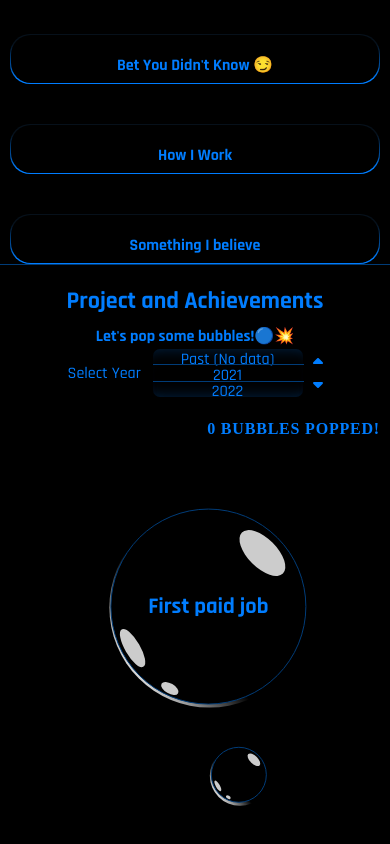
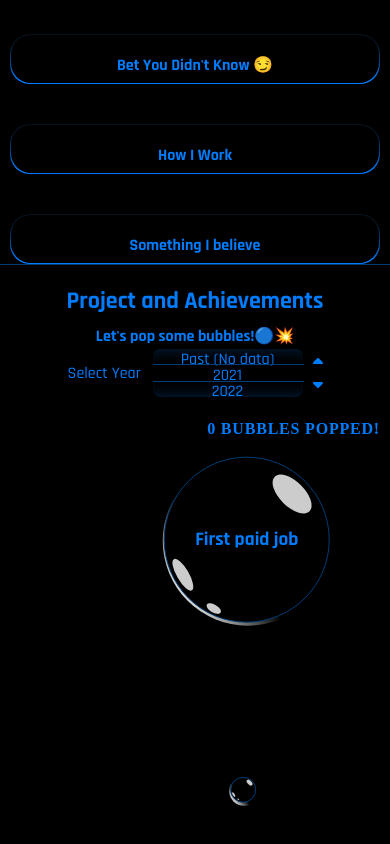
Before and after one commit to Bernard-Kuria/bernard-kuria, a React (Vite) app in the folder portfolio_website/: page / in a window 390 px wide. Shown: the part 1140-1984 px from the top of the page. Built offline with nearby package versions, Linux system fonts and the light colour scheme.

Commit message:
modifying bubbles for better view and smoother animations. Also adjusted the bubble description window (AboutTitle).

```diff
--- a/portfolio_website/src/App.jsx
+++ b/portfolio_website/src/App.jsx
@@ -20,7 +20,7 @@ const initialMilestones = {
     id: "milestone1",
     year: 2023,
     title: "1st Place JKUAT Hackathon",
-    bubbleSize: "200px",
+    bubbleSize: 200,
     description: (
       <div>
         <p>
@@ -65,7 +65,7 @@ const initialMilestones = {
     id: "milestone2",
     year: 2024,
     title: "E-NEXUS Start-up",
-    bubbleSize: "250px",
+    bubbleSize: 250,
     description: (
       <p>
         E-Nexus is an online platform that connects e-waste producers and
@@ -83,7 +83,7 @@ const initialMilestones = {
     id: "milestone3",
     year: 2023,
     title: "3rd place Mt Kenya Hackathon",
-    bubbleSize: "200px",
+    bubbleSize: 200,
     description: (
       <>
         <p>
@@ -116,7 +116,7 @@ const initialMilestones = {
     id: "milestone4",
     year: 2024,
     title: "AfyaPulse Start-up",
-    bubbleSize: "250px",
+    bubbleSize: 250,
     description: (
       <>
         <p>
@@ -143,7 +143,7 @@ const initialMilestones = {
     id: "milestone5",
     year: 2023,
     title: "Self-Balancing Robot",
-    bubbleSize: "150px",
+    bubbleSize: 150,
     description: (
       <>
         <p>
@@ -179,7 +179,7 @@ const initialMilestones = {
     id: "milestone6",
     year: 2024,
     title: "Job at KEDA Ceramics",
-    bubbleSize: "200px",
+    bubbleSize: 200,
     description: (
       <>
         <p>
@@ -206,7 +206,7 @@ const initialMilestones = {
     id: "milestone7",
     year: 2025,
     title: "Internship at onQ Kenya",
-    bubbleSize: "200px",
+    bubbleSize: 200,
     description: (
       <>
         <p>
@@ -225,7 +225,7 @@ const initialMilestones = {
     id: "milestone8",
     year: 2025,
     title: "This portfolio website",
-    bubbleSize: "200px",
+    bubbleSize: 200,
     description: (
       <>
         <p>
@@ -243,7 +243,7 @@ const initialMilestones = {
     id: "milestone9",
     year: 2024,
     title: "Graduated from Dedan Kimathi University",
-    bubbleSize: "200px",
+    bubbleSize: 200,
     description: (
       <>
         <p>
@@ -264,7 +264,7 @@ const initialMilestones = {
     id: "milestone10",
     year: 2022,
     title: "Participant at ElectronicWings Competition",
-    bubbleSize: "200px",
+    bubbleSize: 200,
     description: (
       <>
         <p>
@@ -290,7 +290,7 @@ const initialMilestones = {
     id: "milestone11",
     year: 2023,
     title: "Participant at World Engineering Day Hackathon",
-    bubbleSize: "200px",
+    bubbleSize: 200,
     description: (
       <>
         <p>
@@ -309,7 +309,7 @@ const initialMilestones = {
     id: "milestone12",
     year: 2021,
     title: "First paid job",
-    bubbleSize: "200px",
+    bubbleSize: 200,
     description: (
       <>
         <p>
--- a/portfolio_website/src/Front_page/Proj-Achievmt-sec/ProjAchvmt.jsx
+++ b/portfolio_website/src/Front_page/Proj-Achievmt-sec/ProjAchvmt.jsx
@@ -8,7 +8,7 @@ const dummyMilestone = {
   id: "dummy",
   year: null,
   title: "",
-  bubbleSize: "60px",
+  bubbleSize: 60,
   description: "",
   clicked: false,
   display: "block",
--- a/portfolio_website/src/Front_page/Proj-Achievmt-sec/components/Bubble.jsx
+++ b/portfolio_website/src/Front_page/Proj-Achievmt-sec/components/Bubble.jsx
@@ -82,8 +82,16 @@ export default function Bubble({
       className="outer-reflection"
       ref={animation ? bubbleRef : null}
       style={{
-        width: milestone.bubbleSize,
-        height: milestone.bubbleSize,
+        width: `${
+          window.innerWidth > 500
+            ? milestone.bubbleSize
+            : milestone.bubbleSize - 30
+        }px`,
+        height: `${
+          window.innerWidth > 500
+            ? milestone.bubbleSize
+            : milestone.bubbleSize - 30
+        }px`,
         display: milestone.display,
         position: animation ? "absolute" : "relative",
         opacity: animation && isDummy ? 0 : 1,
--- a/portfolio_website/src/Front_page/Proj-Achievmt-sec/styles/about-title.css
+++ b/portfolio_website/src/Front_page/Proj-Achievmt-sec/styles/about-title.css
@@ -1,6 +1,7 @@
 .proj-achvmt-title-container {
   display: flex;
   width: 100%;
+  transform: translateY(-60px);
 }
 
 .proj-achvmt-title {
--- a/portfolio_website/src/Front_page/Proj-Achievmt-sec/styles/bubble.css
+++ b/portfolio_website/src/Front_page/Proj-Achievmt-sec/styles/bubble.css
@@ -67,3 +67,9 @@
   margin-left: 5%;
   text-align: center;
 }
+
+@media (max-width: 500px) {
+  .bubble .title {
+    font-size: 1.2em;
+  }
+}
```
